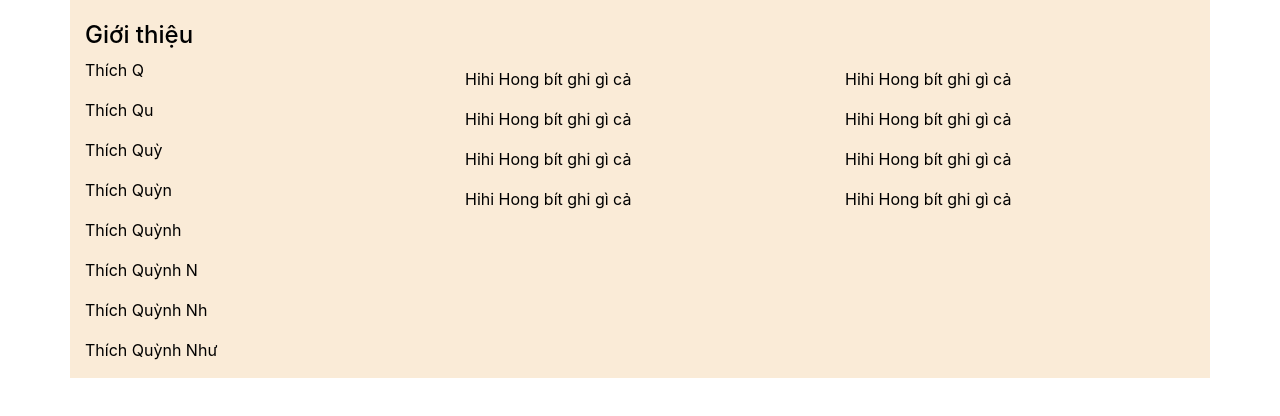
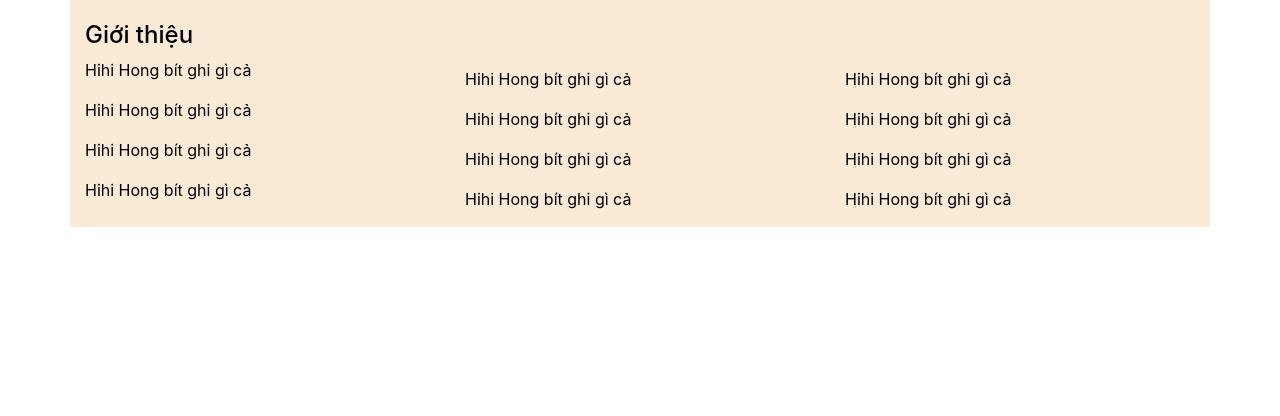
Before and after one commit to 31211027618/HVT, a plain HTML site: page docs/index.html in a window 1280 px wide. Shown: the part 336-752 px from the top of the page. Drawn offline with nearby package versions, Linux system fonts and the light colour scheme.

Commit message:
Update index.html

```diff
--- a/docs/index.html
+++ b/docs/index.html
@@ -11,7 +11,7 @@
 <div class="container mt-5" style="color: black;background-color:antiquewhite;width: 100%;">
     <div class="row">
         <div class="col-md-4">
-            <img src="https://vetfarm.vn/wp-content/uploads/2022/11/Anh-meo-dep-998x800.jpg" alt="Ảnh cá nhân" class="img-fluid">
+            <img src="https://scontent.fsgn5-5.fna.fbcdn.net/v/t39.30808-6/391641700_1386954595587500_6569337929247989190_n.jpg?stp=dst-jpg_s1080x2048&_nc_cat=100&ccb=1-7&_nc_sid=5f2048&_nc_ohc=mPFoF08J-NkAX8VnTW7&_nc_ht=scontent.fsgn5-5.fna&oh=00_AfDb_OCDGjDj0EQ_xGh8HGtKaTpQTqjOZcNxZAHZKrYrtA&oe=652FA14A" alt="Ảnh cá nhân" class="img-fluid">
         </div>
         <div class="col-md-7">
             <div class="row-mt">
@@ -37,14 +37,10 @@
     <div class="row mt-4">
         <div class="col-md-4">
             <h1 style="font-size: 24px;">Giới thiệu</h1>
-            <p>Thích Q</p>
-            <p>Thích Qu</p>
-            <p>Thích Quỳ</p>
-            <p>Thích Quỳn</p>
-            <p>Thích Quỳnh</p>
-            <p>Thích Quỳnh N</p>
-            <p>Thích Quỳnh Nh</p>
-            <p>Thích Quỳnh Như</p>
+            <p>Hihi Hong bít ghi gì cả</p>
+            <p>Hihi Hong bít ghi gì cả</p>
+            <p>Hihi Hong bít ghi gì cả</p>
+            <p>Hihi Hong bít ghi gì cả</p>
         </div>
         <div class="col-md-4" style="margin-top: 30px;">
             <p></p>
```
